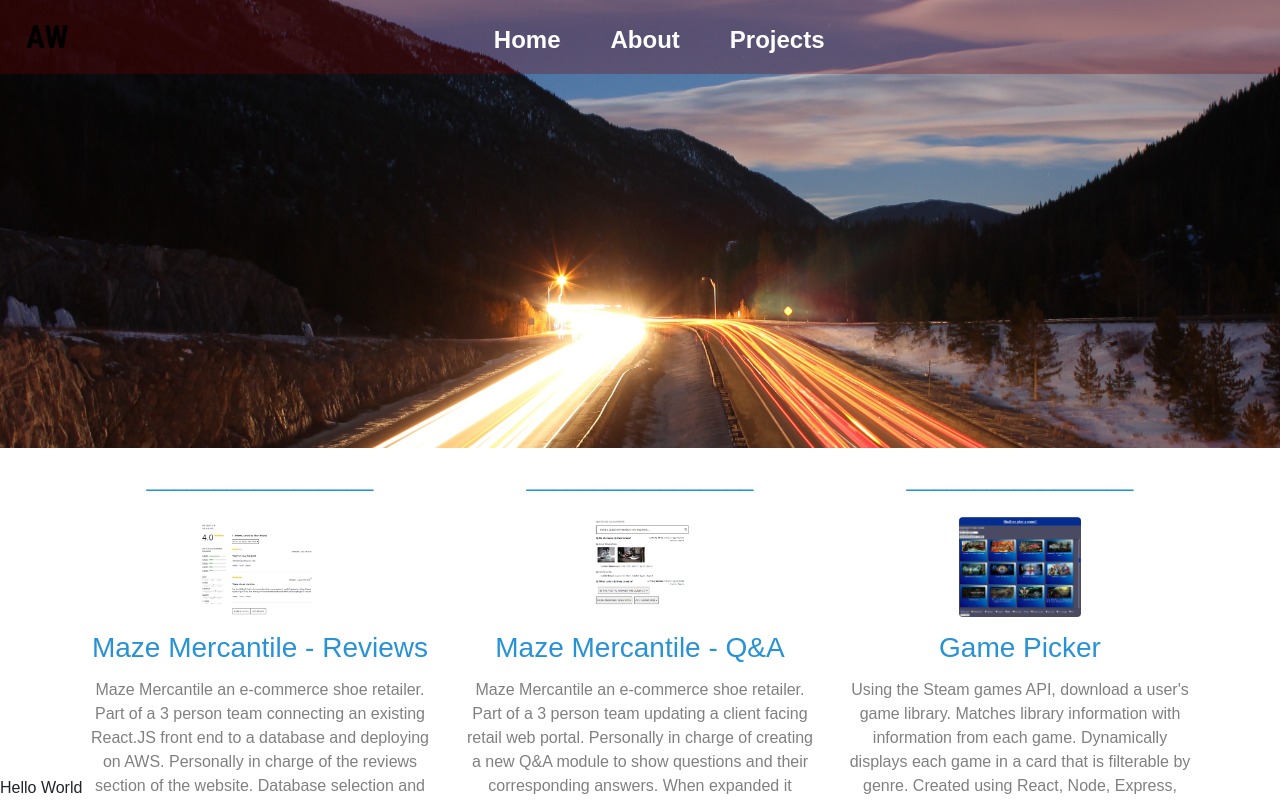
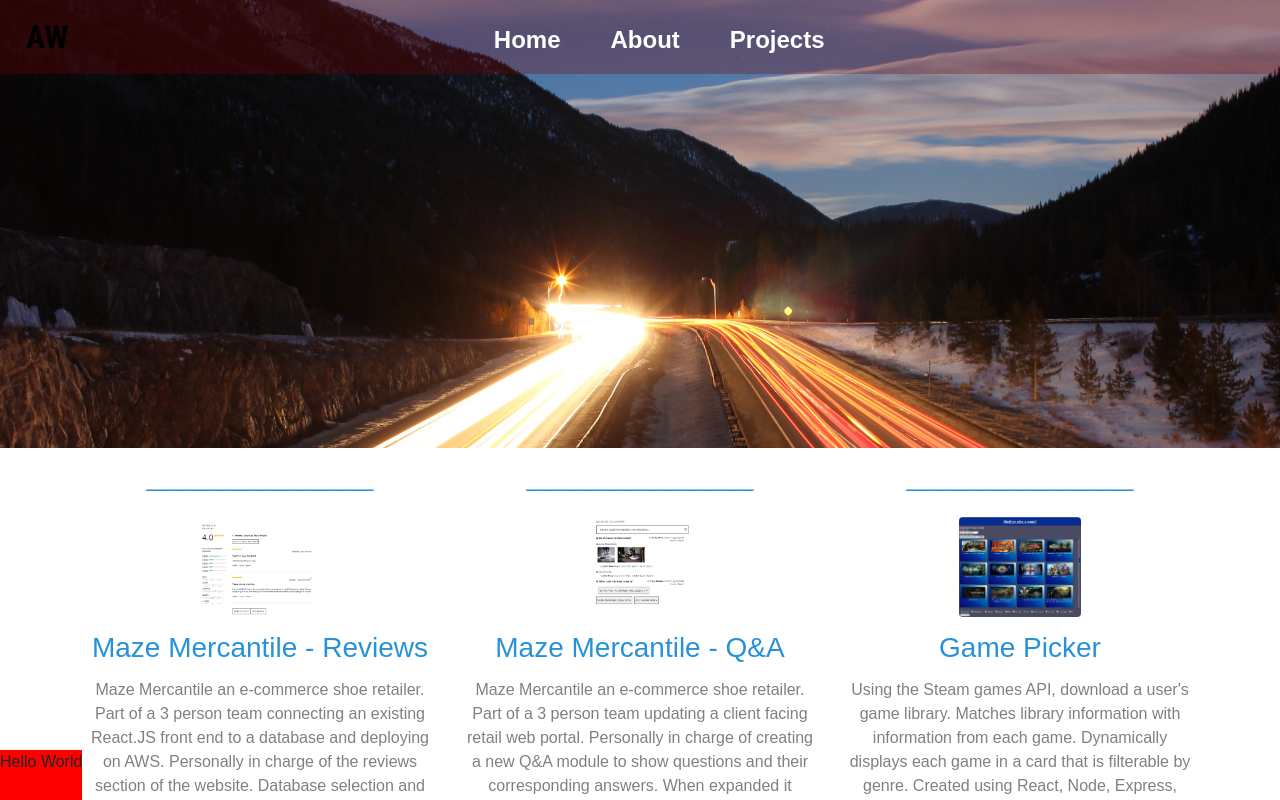
Before and after one commit to Aaron-Waguespack/resumelandingpage, a React (Create React App) app: page /projects in a window 1280 px wide. Shown: the top 800 px of the page. Built offline with nearby package versions, Linux system fonts and the light colour scheme.

Commit message:
testing updates

```diff
--- a/src/components/projects.css
+++ b/src/components/projects.css
@@ -20,5 +20,7 @@
     z-index:200;
     position: fixed;
     bottom:0;
-    transition: opacity .1s ease;
+	transition: opacity .1s ease;
+	background-color: red;
+	height: 50px;
 }
--- a/src/components/scroll.js
+++ b/src/components/scroll.js
@@ -1,4 +1,6 @@
 import React, { Component } from 'react';
+import './projects.css';
+
 
 class Index extends Component {
   state = {
@@ -31,4 +33,4 @@ class Index extends Component {
 }
 
 
-export default Index
+export default Index;
```
